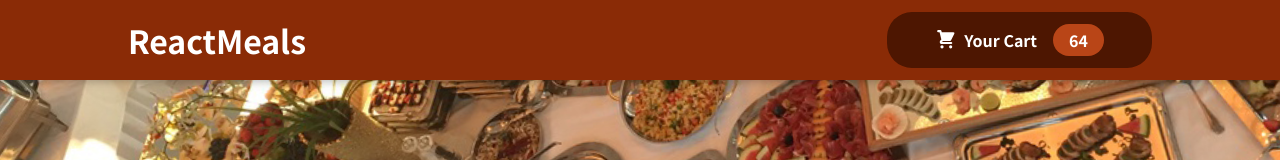
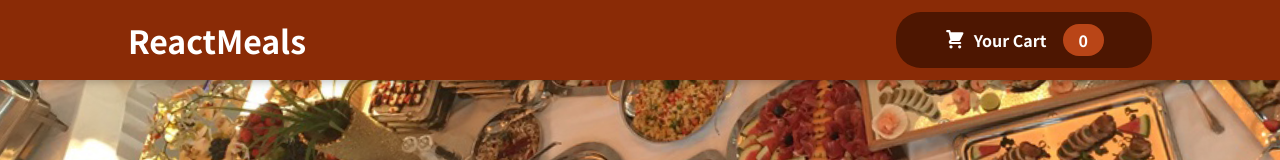
Before and after one commit to d-pfeif/food-order-app, a React (Create React App) app: page / in a window 1280 px wide. Shown: the top 160 px of the page. Built offline with nearby package versions, Linux system fonts and the light colour scheme.

Commit message:
Accessing cart context within HeaderCartButton component

```diff
--- a/src/components/Layout/Header.js
+++ b/src/components/Layout/Header.js
@@ -1,4 +1,4 @@
-import {Fragment} from 'react'
+import { Fragment } from 'react'
 
 import HeaderCartButton from './HeaderCartButton'
 
--- a/src/components/Layout/HeaderCartButton.js
+++ b/src/components/Layout/HeaderCartButton.js
@@ -1,7 +1,15 @@
+import { useContext } from "react"
 import classes from "./HeaderCartButton.module.css"
 import CartIcon from "../Cart/CartIcon"
+import CartContext from "../../store/cart-context"
 
 const HeaderCartButton = (props) => {
+  const cartCtx = useContext(CartContext)
+
+  const numberOfCartItems = cartCtx.items.reduce((currentNum, item) => {
+    return currentNum + item.amount;
+  }, 0);
+
   return (
     <button className={classes.button} onClick={props.onClick}>
       <span className={classes.icon}>
@@ -9,7 +17,7 @@
       </span>
       <span>Your Cart</span>
       <span className={classes.badge}>
-        64
+        {numberOfCartItems}
       </span>
     </button>
   )
--- /dev/null
+++ b/src/store/CartProvider.js
@@ -0,0 +1,20 @@
+import CartContext from "./cart-context"
+
+const CartProvider = (props) => {
+  const addItemToCartHandler = (item) => {}
+  const removeItemToCartHandler = (item) => {}
+  const cartCtx = {
+    items: [],
+    totalAmount: 0,
+    addItem: addItemToCartHandler,
+    removeItem: removeItemToCartHandler
+  }
+
+  return (
+    <CartContext.Provider value={{...cartCtx}}>
+      {props.children}
+    </CartContext.Provider>
+  )
+}
+
+export default CartProvider
--- /dev/null
+++ b/src/store/cart-context.js
@@ -0,0 +1,10 @@
+import React from "react";
+
+const CartContext = React.createContext({
+  items: [],
+  totalAmount: 0,
+  addItem: (item) => {},
+  removeItem: (id) => {}
+})
+
+export default CartContext
```
Also changed, not shown: src/App.js (+4 -3 lines).
